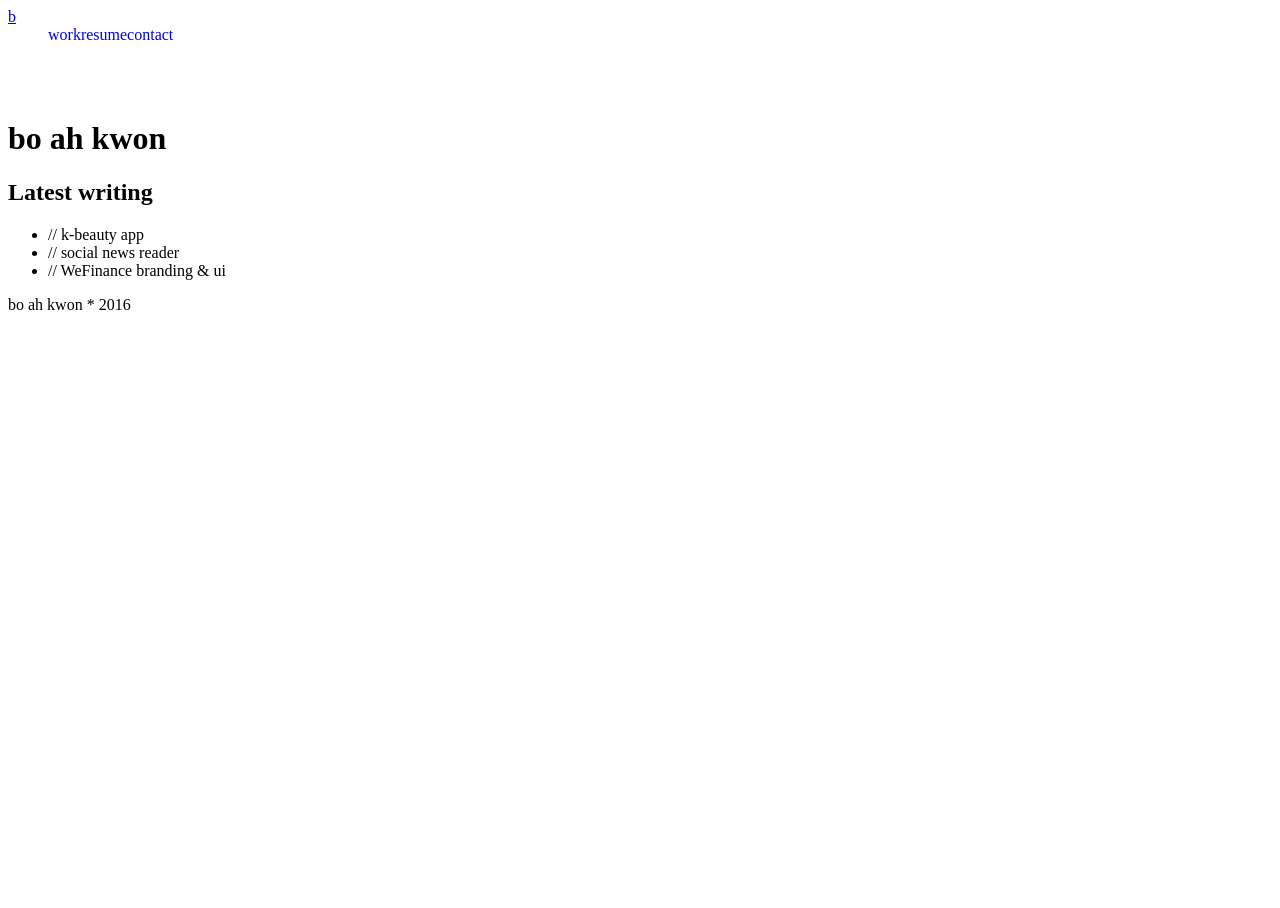
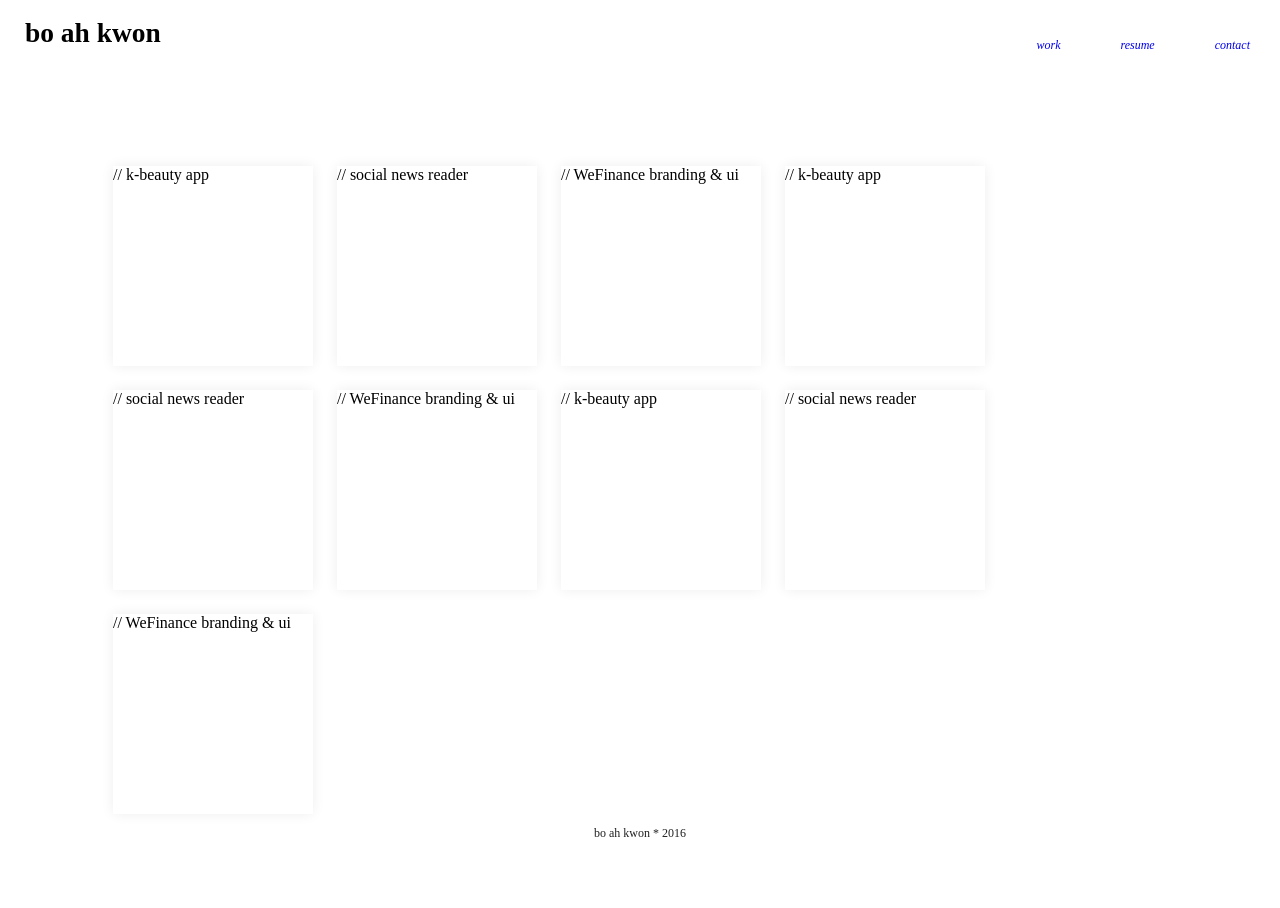
Before and after one commit to bkwon0402/bkwon0402.github.io, a Jekyll site: the page built from index.html, in a window 1280 px wide. Built offline with Jekyll 4.4.1, drawn with Linux system fonts in a browser that asks for light colours.

Commit message:
added some style to the tiles

```diff
--- a/_includes/headcontent.html
+++ b/_includes/headcontent.html
@@ -1,5 +1,5 @@
 	<meta http-equiv="content-type" content="text/html; charset=utf-8" />
-	<title>{{ page.title }} | k </title>
+	<title>{{ page.title }} | bo ah kwon </title>
 	<meta name="author" content="keerthik omanakuttan" />
 	<link rel="shortcut icon" type="image/x-icon" href="/favicon.ico" >
 	<!-- Main CSS -->
--- a/_layouts/default.html
+++ b/_layouts/default.html
@@ -3,10 +3,6 @@
 
 <html xmlns="http://www.w3.org/1999/xhtml" xml:lang="en" lang="en-us">
 	{{ content }}
-
-<div id="overlay_container">
-</div>
-
 <div class="footer">
 	<div class="footer-message">
 		bo ah kwon * 2016
--- a/_layouts/page.html
+++ b/_layouts/page.html
@@ -6,6 +6,4 @@ layout: default
 </head>
 <body>
 {% include header.html %}
-<div class="inner-content">
-	{{ content }}
-</div>
+{{ content }}
--- a/index.html
+++ b/index.html
@@ -4,9 +4,14 @@ headtouse: headcontent.html
 title: home
 ---
 
-<h1>bo ah kwon</h1>
-<h2>Latest writing</h2>
-<ul>
+<div id="hero"><h1>bo ah kwon</h1></div>
+<ul class="portfolio">
+	<li><div class="details">// k-beauty app</div></li>
+	<li>// social news reader</li>
+	<li>// WeFinance <span>branding &amp; ui</span></li>
+	<li>// k-beauty app</li>
+	<li>// social news reader</li>
+	<li>// WeFinance <span>branding &amp; ui</span></li>
 	<li>// k-beauty app</li>
 	<li>// social news reader</li>
 	<li>// WeFinance <span>branding &amp; ui</span></li>
--- a/styles/core.css
+++ b/styles/core.css
@@ -2,21 +2,87 @@ body {
 	background-color: white;
 }
 
+h1 {
+	font-size: 27.44px;
+}
+
+#hero {
+	position: absolute;
+	top: 0px;
+	left: 25px;
+}
+
+#homeLogo {
+	display: none;
+	color: #000;
+	text-align: center;
+	top: 0px;
+	left: 0px;
+	height: 30px;
+	width: 30px;
+	padding: 20px;
+	font-size: 24px;
+}
 
 .nav {
-	height: 		73px;
+	height: 		43px;
 	margin: 		0;
 	margin-left: 	40px;
+	width: 			100%;
 }
 
 .nav ul {
+	position: 		absolute;
+	display: 		block;
 	font-family:	"FiraSans";
 	list-style: 	none;
 	height: 		100%;
 	margin: 		0;
 	padding: 		0px;
+	right: 			0px;
 }
 
 .nav li {
+	font-size: 12px;
+	font-style: italic;
 	float: left;
+	margin: 30px;
 }
+
+.nav li a {
+	text-decoration: none;
+}
+
+
+.portfolio {
+	margin: 53px;
+	margin-top: 103px;
+	list-style: none;
+}
+
+.portfolio li {
+	box-shadow: 0px 0px 12px #eee;
+	width: 200px;
+	height: 200px;
+	float: left;
+	margin: 12px;
+}
+
+.portfolio li.details {
+	color: blue;
+}
+.footer {
+	clear: 			both;
+	position: 		relative;
+	bottom: 		0px;
+	width: 			100%;
+}
+
+.footer-message {
+	position: 	relative;
+	text-align: center;
+	color: 		#212121;
+	font-size: 	12px;
+	width: 		350px;
+	margin: 	10px auto;
+}
```
Also changed, not shown: _layouts/portitem.html (deleted, +0 -23 lines), _layouts/post.html (deleted, +0 -28 lines), 1 other file.
